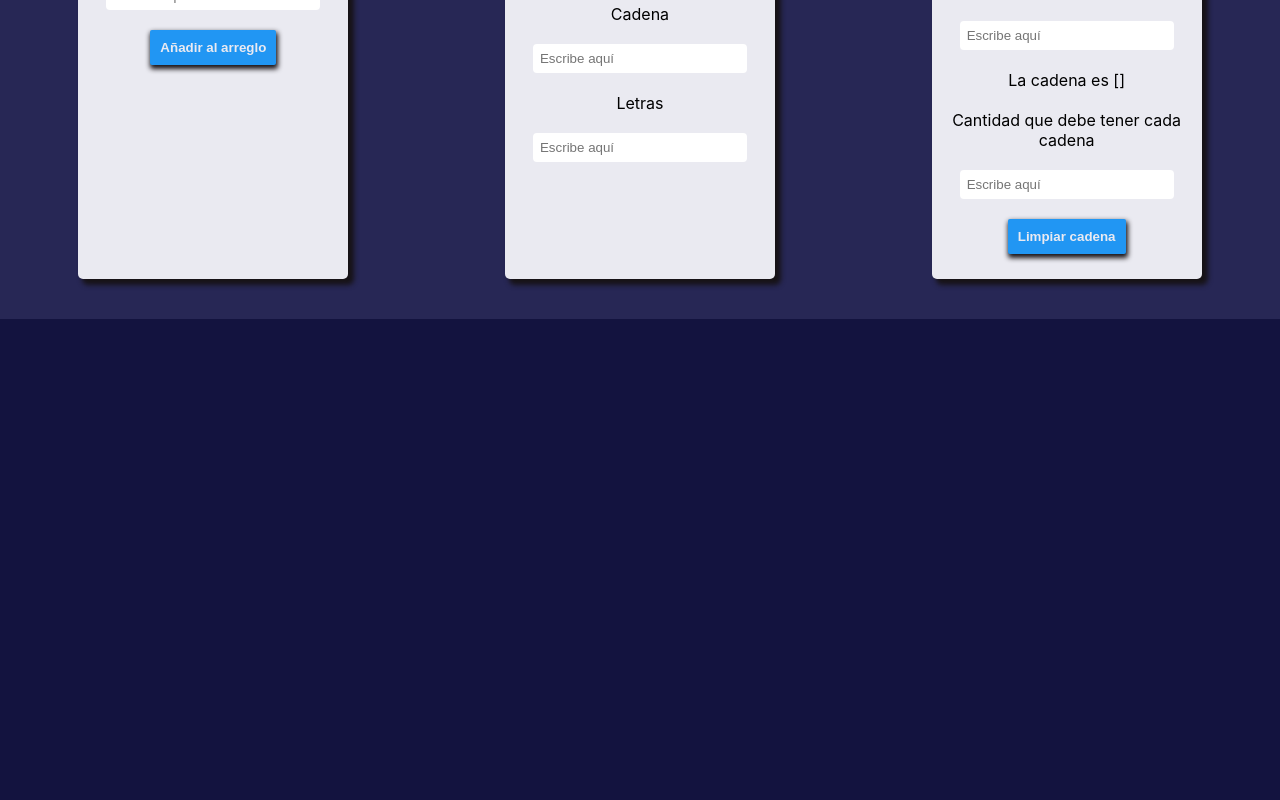
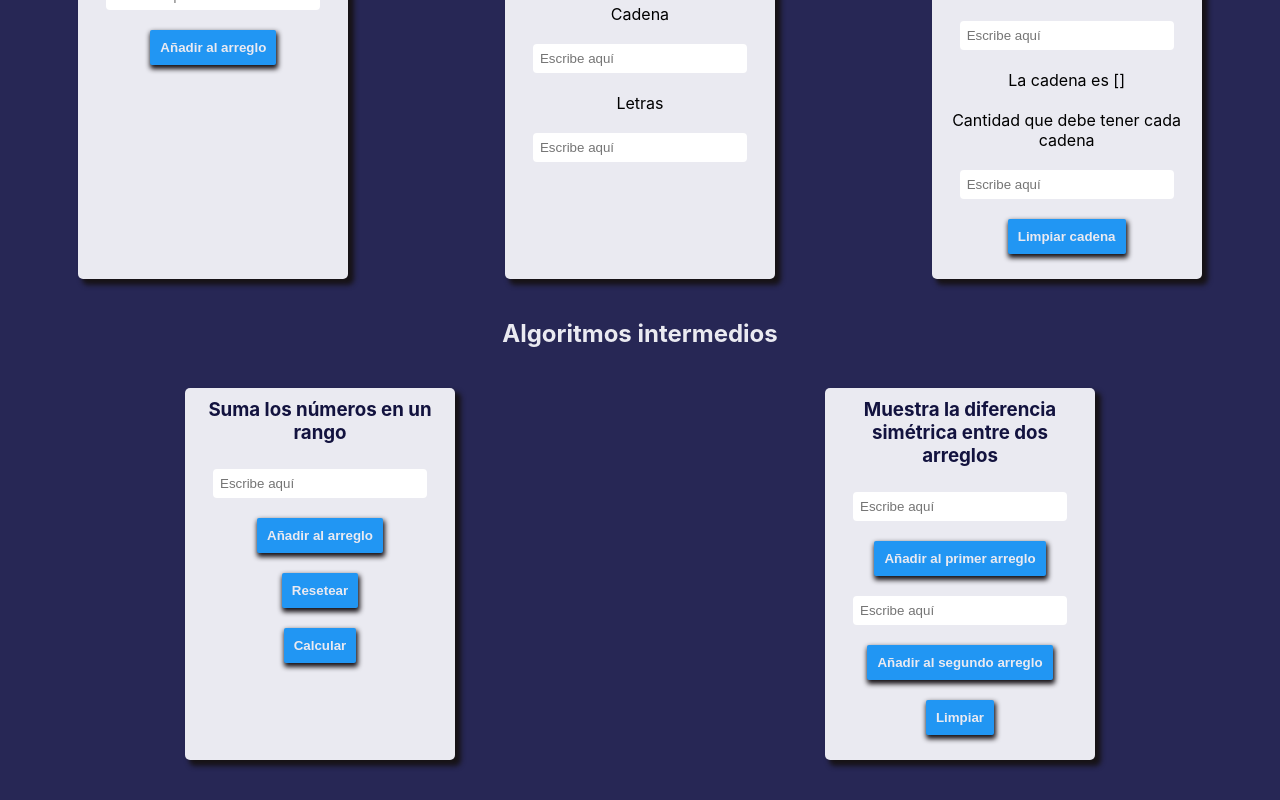
Before and after one commit to RaulAcostaDeveloper/AlgoritmosEnReact, a React (Create React App) app: page / in a window 1280 px wide. Shown: the part 1114-1914 px from the top of the page. Before the commit the page ends 1433 px from the top, so only its background shows below. Built offline with nearby package versions, Linux system fonts and the light colour scheme.

Commit message:
Más algoritmos

```diff
--- /dev/null
+++ b/src/Components/AlgoritmosIntermedios/DiferenciaSimetricaDeDosArrays.js
@@ -0,0 +1,68 @@
+import { useState, useEffect } from "react";
+
+const DiferenciaSimetricaDeDosArrays = ()=>{
+    const [numero, setNumero] = useState('');
+    const [otroNumero, setOtroNumero] = useState('');
+
+    const [primerArreglo, setPrimerArreglo] = useState([]);
+    const [segundoArreglo, setSegundoArreglo] = useState([]);
+    const [diferencia, setDiferencia] = useState([]);
+
+    const handlePrimerArray = ()=>{
+        if (numero) {
+            setPrimerArreglo(primerArreglo.concat(numero));
+        }
+        setNumero('');
+    }
+    const handleSegundoArray = ()=>{
+        if (otroNumero) {
+            setSegundoArreglo(segundoArreglo.concat(otroNumero));
+        }
+        setOtroNumero('');
+    }
+
+    useEffect(()=>{
+        if (primerArreglo.length>0&&segundoArreglo.length>0) {
+            let res = primerArreglo.concat(segundoArreglo).filter(
+                item => !primerArreglo.includes(item) || !segundoArreglo.includes(item)
+                );
+                console.log(res);
+            setDiferencia(res);
+        }
+    },[primerArreglo, segundoArreglo])
+    return (
+        <>
+        <div className="block100">
+            <input placeholder='Escribe aquí' value={numero} onChange={(e)=>setNumero(e.target.value)}/>
+        </div>
+        <div className="block100">
+            <button onClick={()=>{handlePrimerArray()}}>Añadir al primer arreglo</button>
+        </div>
+        {(primerArreglo.length>0)&&
+        <div className="block100">
+            <p>El primer arreglo es [{primerArreglo.map((el)=><span>{el}, </span>)}]</p>
+        </div>
+        }
+        <div className="block100">
+            <input placeholder='Escribe aquí' value={otroNumero} onChange={(e)=>setOtroNumero(e.target.value)}/>
+        </div>
+        <div className="block100">
+            <button onClick={()=>{handleSegundoArray()}}>Añadir al segundo arreglo</button>
+        </div>
+        {(segundoArreglo.length>0)&&
+        <div className="block100">
+            <p>El segundo arreglo es [{segundoArreglo.map((el)=><span>{el}, </span>)}]</p>
+        </div>
+        }
+        {(diferencia.length>0)&&
+        <div className="block100">
+            <p>La diferencia simétrica entre los arreglos es <b>[{diferencia.map((el)=><span>{el}, </span>)}]</b></p>
+        </div>
+        }
+        <div className="block100">
+            <button onClick={()=>{setPrimerArreglo([]); setSegundoArreglo([]);setDiferencia([]);}}>Limpiar</button>
+        </div>
+        </>
+    )
+}
+export default DiferenciaSimetricaDeDosArrays;
--- /dev/null
+++ b/src/Components/AlgoritmosIntermedios/SumaNumerosEnUnRango.js
@@ -0,0 +1,53 @@
+import { useState } from "react";
+
+const SumaNumerosEnUnRango = ()=> {
+    const [numero, setNumero] = useState('');
+    const [arreglo, setArreglo] = useState([]);
+    const [deshabilitaInput, setDeshabilitaInput] = useState(false);
+    const [resultado, setResultado] = useState('');
+    const handleNumeroArray = ()=>{
+        if (numero) {
+            setArreglo(arreglo.concat(numero));
+        }
+        if (arreglo.length===1) {
+            setDeshabilitaInput(true);
+        }
+        setNumero('');
+    }
+    const calcular = ()=>{
+        let max = Math.max(arreglo[0], arreglo[1]);
+        let min = Math.min(arreglo[0], arreglo[1]);
+        let sumBetween = 0;
+        for (let i = min; i <= max; i++) {
+          sumBetween += i;
+        }
+        setResultado(sumBetween);
+    }
+    return (
+        <>
+        <div className="block100">
+            <input disabled={deshabilitaInput} type='number' placeholder='Escribe aquí' value={numero} onChange={(e)=>setNumero(e.target.value)}/>
+        </div>
+        <div className="block100">
+            <button onClick={()=>{handleNumeroArray()}}>Añadir al arreglo</button>
+        </div>
+        {(arreglo.length>0)&&
+        <div className="block100">
+            <p>El arreglo es [{arreglo.map((el)=><span>{el}, </span>)}]</p>
+        </div>
+        }
+        <div className="block100">
+            <button onClick={()=>{setArreglo([]); setDeshabilitaInput(false); setResultado('');}}>Resetear</button>
+        </div>
+        <div className="block100">
+            <button onClick={()=>{calcular()}}>Calcular</button>
+        </div>
+        {resultado&&
+        <div className="block100">
+            <p>La suma de los números que se encuentra entre el primer y segundo número es <b>{resultado}</b></p>
+        </div>
+        }
+        </>
+    )
+}
+export default SumaNumerosEnUnRango;
--- a/src/Components/SeccionAlgoritmos.js
+++ b/src/Components/SeccionAlgoritmos.js
@@ -13,6 +13,9 @@ import MayusculaEnCadaPalabra from './Algoritmos/MayusculaEnCadaPalabra';
 import AcomodaNumeroEnArray from './Algoritmos/AcomodaNumeroEnArray';
 import CadenaContieneLetras from './Algoritmos/CadenaContieneLetras';
 import SeparaCadenaEnPedazos from './Algoritmos/SeparaCadenaEnPedazos';
+// Algoritmos intermedios
+import SumaNumerosEnUnRango from './AlgoritmosIntermedios/SumaNumerosEnUnRango';
+import DiferenciaSimetricaDeDosArrays from './AlgoritmosIntermedios/DiferenciaSimetricaDeDosArrays';
 const SeccionAlgoritmos = () => {
     return (
         <div className="seccionAlgoritmos">
@@ -53,6 +56,13 @@ const SeccionAlgoritmos = () => {
             <ContenedorAlgoritmo titulo = {'Separa una cadena en pedazos'}>
                 <SeparaCadenaEnPedazos/>
             </ContenedorAlgoritmo>
+            <h2>Algoritmos intermedios</h2>
+            <ContenedorAlgoritmo titulo = {'Suma los números en un rango'}>
+                <SumaNumerosEnUnRango/>
+            </ContenedorAlgoritmo>
+            <ContenedorAlgoritmo titulo = {'Muestra la diferencia simétrica entre dos arreglos'}>
+                <DiferenciaSimetricaDeDosArrays/>
+            </ContenedorAlgoritmo>
         </div>
     )
 }
```
